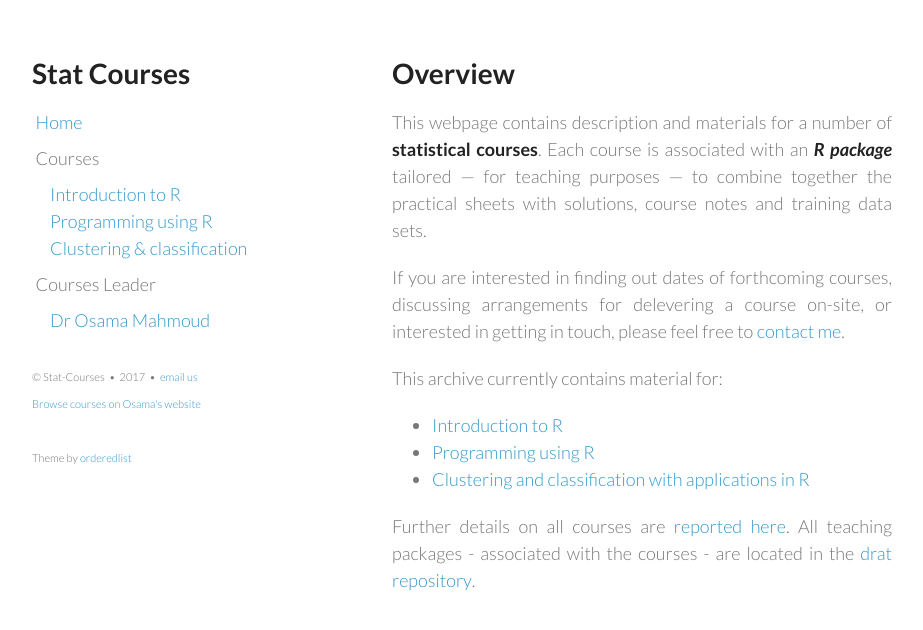
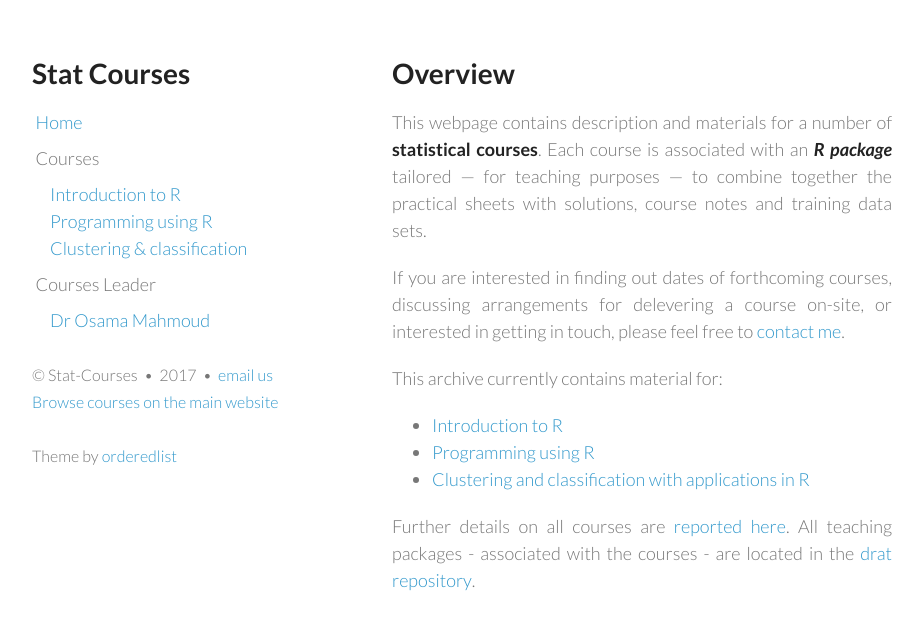
Before and after one commit to statcourses/statcourses.github.io, a Jekyll site: the page built from index.md, in a window 1280 px wide. Shown: the top 630 px of the page, without its empty margins (178-1101 px from the left). Built offline with Jekyll 4.4.1, drawn with Linux system fonts in a browser that asks for light colours.

Commit message:
edit CSS font size

```diff
--- a/_layouts/default.html
+++ b/_layouts/default.html
@@ -47,7 +47,7 @@
           &nbsp;&bull;&nbsp;
           <a href="mailto:o.mahmoud@bristol.ac.uk?subject=Hello via stat-courses">email us</a>
           <br>
-          <a href="http://osmahmoud.com/R-courses/" target="_blank">Browse courses on Osama's website</a>
+          <a href="http://osmahmoud.com/R-courses/" target="_blank">Browse courses on the main website</a>
           <br>
           <br>
           Theme by <a href="https://github.com/orderedlist" target="_blank">orderedlist</a>
--- a/stylesheets/styles.css
+++ b/stylesheets/styles.css
@@ -39,7 +39,7 @@ a {
 }
 
 a small {
-  font-size:11px;
+  font-size:16px;
   color:#777;
   margin-top:-0.6em;
   display:block;
@@ -166,7 +166,7 @@ section {
 }
 
 small {
-  font-size:11px;
+  font-size:16px;
 }
 
 hr {
```
Also changed, not shown: Stat_courses.png (added).
